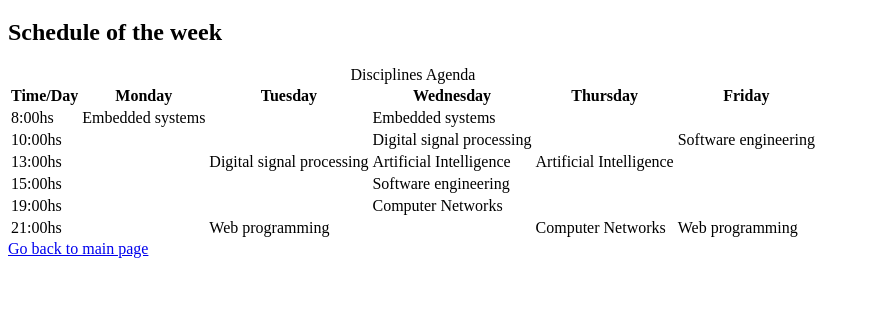
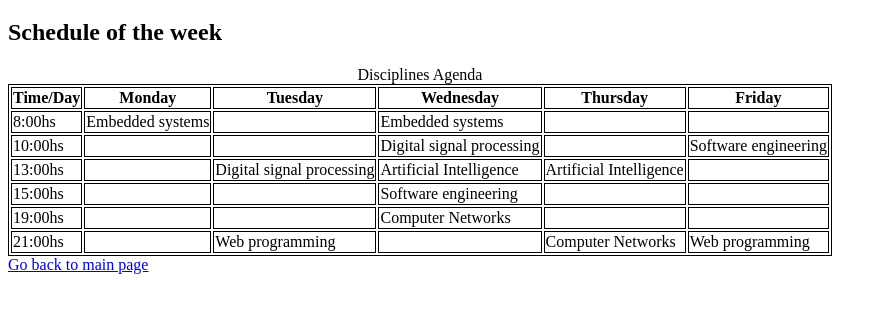
Before and after one commit to MatheusPSantos/programacao-web, a plain HTML site: page aulas/exercicio1/schedule.html in a window 1280 px wide. Shown: the part 61-374 px from the top of the page, without its empty margins (0-887 px from the left). Drawn offline with Linux system fonts and the light colour scheme.

Commit message:
add style in table

```diff
--- a/aulas/exercicio1/schedule.html
+++ b/aulas/exercicio1/schedule.html
@@ -6,6 +6,14 @@
   <meta http-equiv="X-UA-Compatible" content="IE=edge">
   <meta name="viewport" content="width=device-width, initial-scale=1.0">
   <title>Página pessoal</title>
+  <style>
+    table,
+    tr,
+    th,
+    td {
+      border: 1px solid;
+    }
+  </style>
 </head>
 
 <body>
```
